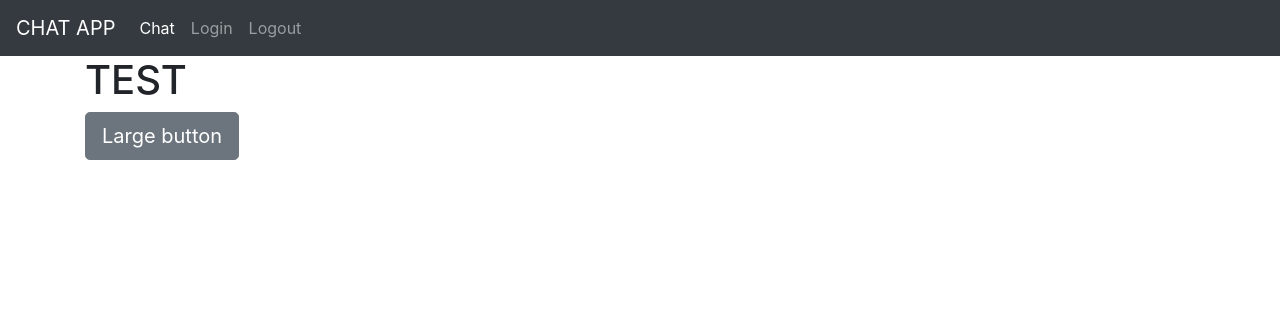
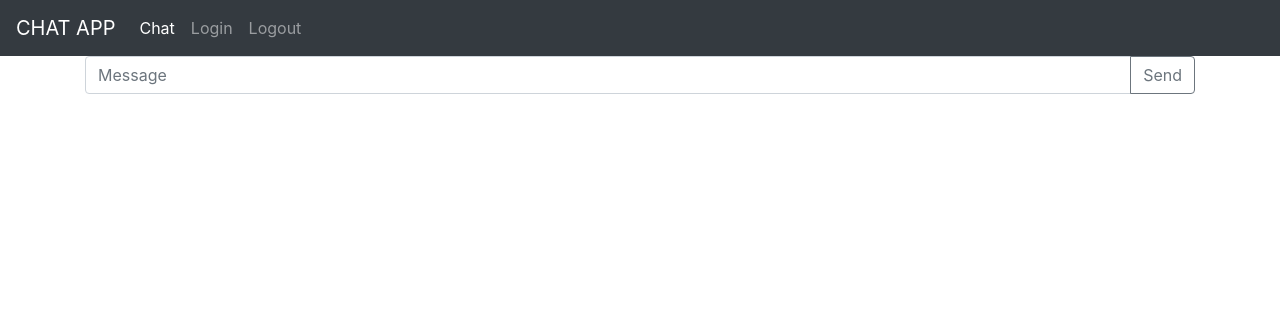
Before and after one commit to francesco-pecora/python-chat, a Flask app: template website/templates/index.html in a window 1280 px wide. Shown: the top 316 px of the page. Run offline with Flask 2, Linux system fonts and the light colour scheme; the template is opened without the code that fills it, so the values that code supplies are empty; some libraries are stand-ins or nearby versions.

Commit message:
userinput text+button added

```diff
--- a/website/templates/index.html
+++ b/website/templates/index.html
@@ -3,8 +3,10 @@
 {% block title %} Home {% endblock %}
 {% block content %}
 
-<h1>TEST</h1>
-<form>
-    <button id="test" type="button" class="btn btn-secondary btn-lg">Large button</button>
-</form>
+<div class="input-group mb-3">
+    <input type="text" class="form-control" placeholder="Message" aria-label="Message" id="msg">
+    <div class="input-group-append">
+      <button class="btn btn-outline-secondary" type="button" id="sendBtn">Send</button>
+    </div>
+  </div>
 {% endblock %}
```
